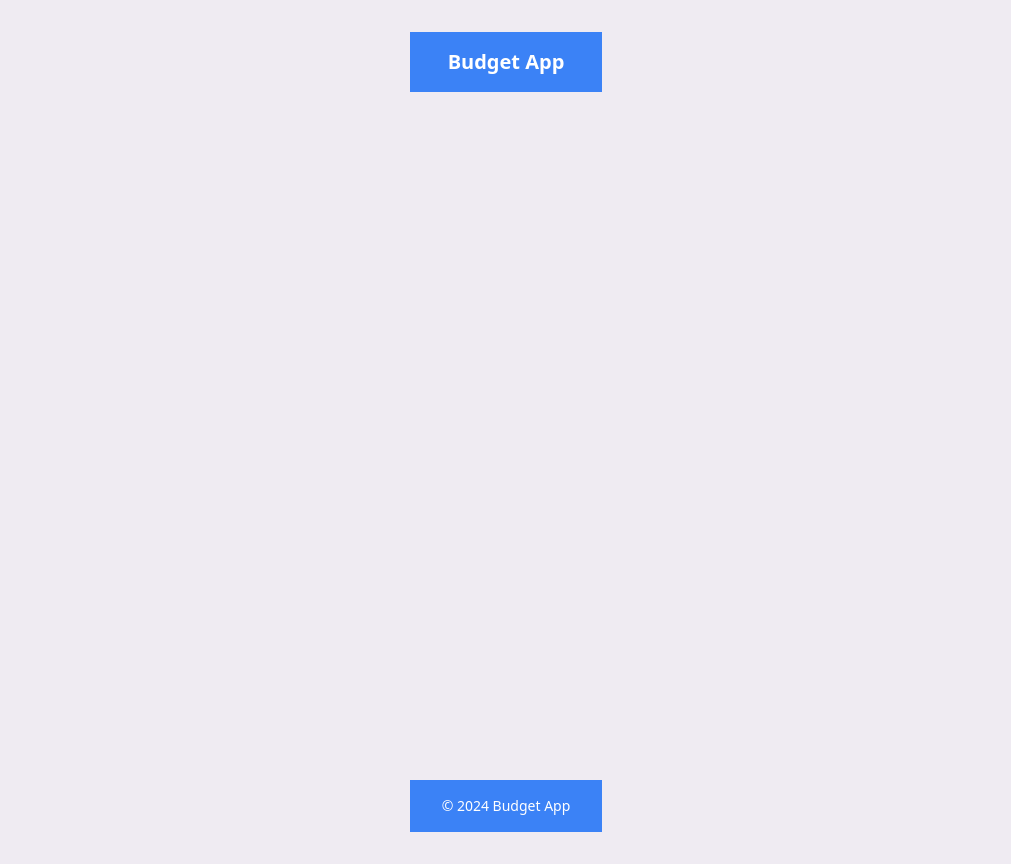
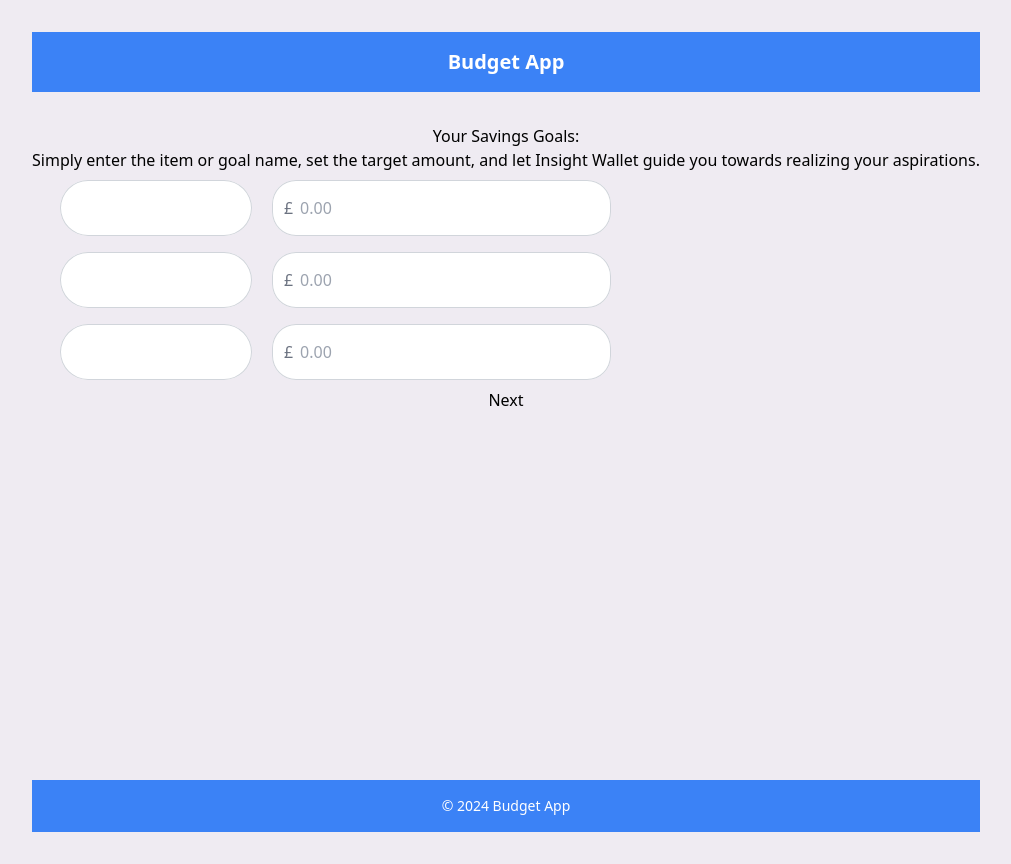
Before and after one commit to MrKatrish/insight_wallet, a React (Vite) app: page /savingsgoals in a window 1280 px wide. Shown: the whole page, without its empty margins (134-1145 px from the left). Built offline with nearby package versions, Linux system fonts and the light colour scheme.

Commit message:
working savinggoals.jsx

```diff
--- a/src/App.jsx
+++ b/src/App.jsx
@@ -1,12 +1,11 @@
 import React, { useState } from 'react';
-import { BrowserRouter as Router, Route, Routes, useNavigate } from 'react-router-dom';
+import { BrowserRouter as Router, Route, Routes } from 'react-router-dom';
 import Home from './pages/Home';
 import Income from './pages/Income';
 import Budget from './pages/Budget';
 import Dashboard from './pages/Dashboard';
 import Savingsgoals from './pages/Savingsgoals';
 import './App.css';
-
 
 function App() {
   const [userData, setUserData] = useState({});
@@ -27,6 +26,8 @@ function App() {
             <Route path="/income" element={<Income updateUserData={updateUserData} />} />
             <Route path="/budget" element={<Budget userData={userData} />} />
             <Route path="/dashboard" element={<Dashboard />} />
+            {/* Dodajemy ścieżkę dla Savingsgoals */}
+            <Route path="/savingsgoals" element={<Savingsgoals />} />
           </Routes>
         </div>
         <footer className="bg-blue-500 text-white py-4 px-8">
--- a/src/pages/Budget.jsx
+++ b/src/pages/Budget.jsx
@@ -15,7 +15,7 @@ function Budget({ userData }) {
 
   const handleSubmit = () => {
     // Logic for saving changes
-    navigate('/dashboard'); // Ensure this matches the path defined in App.jsx
+    navigate('/savingsgoals'); // Ensure this matches the path defined in App.jsx
   };
 
   return (
--- a/src/pages/SavingsGoals.jsx
+++ b/src/pages/SavingsGoals.jsx
@@ -2,33 +2,37 @@ import React, { useState } from "react";
 import { useNavigate } from "react-router-dom";
 import UserInput from '../components/UserInput';
 
-
 function SavingsGoals({ updateUserData }) {
     const navigate = useNavigate();
-    const [SavingsGoals, setSavingsGoals] = useState({
+    const [savingsGoals, setSavingsGoals] = useState({
         Holiday: "",
         Car: "",
-        Other: "",
+        Laptop: "",
     });
 
     const handleChange = (e) => {
         const { name, value } = e.target;
-        setSavingsGoals({ ...SavingsGoals, [name]: value });
+        setSavingsGoals({ ...savingsGoals, [name]: value });
     };
 
     const handleSubmit = () => {
-        updateUserData({ SavingsGoals });
-        navigate("/dashboard");
+        if (typeof updateUserData === 'function') {
+            updateUserData({ SavingsGoals: savingsGoals });
+            navigate("/dashboard");
+        } else {
+            console.error("updateUserData is not a function");
+        }
     };
+
 
     return (
         <div>
-            <FormTitle title='Your Savings Goals:' />
-            <p className="italics">Simply enter the item or goal name, set the target amount, and let Insight Wallet guide you towards realizing your aspirations..</p>
-            <UserInput incomeTitle='Holiday' value={saving.item1} handleChange={handleChange} />
-            <UserInput incomeTitle='Car' value={saving.item2} handleChange={handleChange} />
-            <UserInput incomeTitle='Laptop' value={saving.item3} handleChange={handleChange} />
-            <FormButton onclick={handleSubmit} title='Next' />
+            <h2>Your Savings Goals:</h2>
+            <p className="italics">Simply enter the item or goal name, set the target amount, and let Insight Wallet guide you towards realizing your aspirations.</p>
+            <UserInput inputTitle='Holiday' value={savingsGoals.Holiday} handleChange={handleChange} />
+            <UserInput inputTitle='Car' value={savingsGoals.Car} handleChange={handleChange} />
+            <UserInput inputTitle='Laptop' value={savingsGoals.Laptop} handleChange={handleChange} />
+            <button onClick={handleSubmit}>Next</button>
         </div>
     );
 }
```
